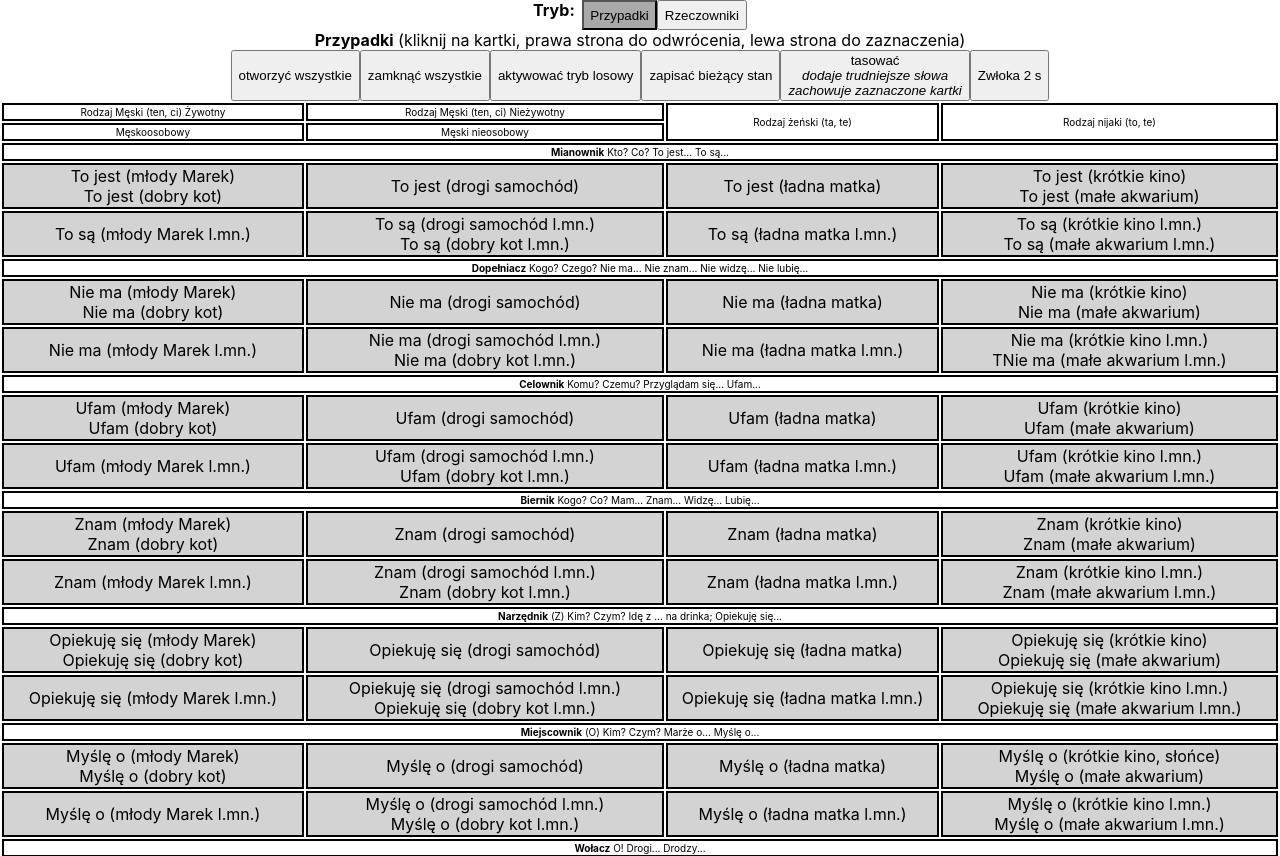
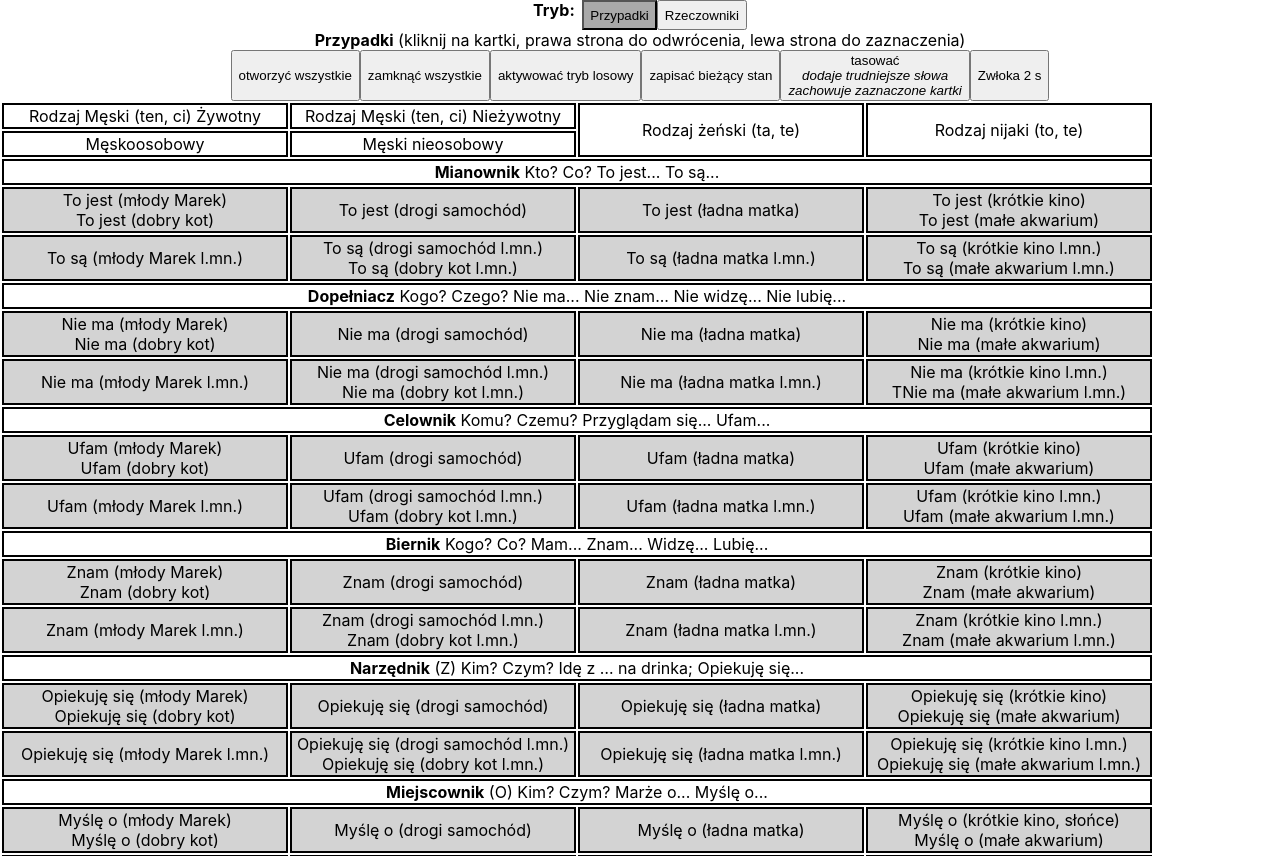
Before and after one commit to IKoshelev/polish-language-kata, a React (Create React App) app: page / in a window 1280 px wide. Shown: the top 856 px of the page. Built offline with nearby package versions, Linux system fonts and the light colour scheme.

Commit message:
Improved table scroll

```diff
--- a/src/App.css
+++ b/src/App.css
@@ -36,7 +36,7 @@ td.verb-text {
 }
 
 .cases-table thead td {
-  font-size: 10px;
+  /* font-size: 10px; */
 }
 
 .cases-buttons {
@@ -63,16 +63,17 @@ td.verb-text {
   min-height: 30px;
 }
 
-.cases-table thead tr td:first-child {
+/* .cases-table thead tr td:first-child {
   width: 40px;
-}
+} */
 
-.cases-table thead tr td:not(:first-child) {
-  width: 60px;
-}
+/* .cases-table thead tr td {
+  width: 200px;
+} */
 
 .cases-table tbody td>div {
   min-height: 20px;
+  width: 280px;
 }
 
 body {
@@ -80,7 +81,7 @@ body {
 }
 
 td.case-description {
-  font-size: 10px;
+  /* font-size: 10px; */
 }
 
 .verb-description {
--- a/src/Cases.tsx
+++ b/src/Cases.tsx
@@ -326,7 +326,7 @@ const casesSourceData: CaseSourceData[] = [
             singular: [{
                 templates: [
                     ['On jest ({verb} {noun})', 'On jest {verb} {noun}'],
-                    ['Idę z ({verb} {noun}) na drinka', 'Idę z {verb} {noun} na drinka'],
+                    ['Idę z ({verb} {noun})', 'Idę z {verb} {noun}'],
                     ['Opiekuję się ({verb} {noun})', 'Opiekuję się {verb} {noun}'],
                     ['W porównaniu z ({verb} {noun})', 'W porównaniu z {verb} {noun}']
                 ],
@@ -335,7 +335,7 @@ const casesSourceData: CaseSourceData[] = [
             }, {
                 templates: [
                     ['On jest ({verb} {noun})', 'On jest {verb} {noun}'],
-                    ['Idę z ({verb} {noun}) na drinka', 'Idę z {verb} {noun} na drinka'],
+                    ['Idę z ({verb} {noun})', 'Idę z {verb} {noun}'],
                     ['Opiekuję się ({verb} {noun})', 'Opiekuję się {verb} {noun}'],
                     ['W porównaniu z ({verb} {noun})', 'W porównaniu z {verb} {noun}']
                 ],
@@ -344,7 +344,7 @@ const casesSourceData: CaseSourceData[] = [
             }, {
                 templates: [
                     ['Ona jest ({verb} {noun})', 'Ona jest {verb} {noun}'],
-                    ['Idę z ({verb} {noun}) na drinka', 'Idę z {verb} {noun} na drinka'],
+                    ['Idę z ({verb} {noun})', 'Idę z {verb} {noun}'],
                     ['Opiekuję się ({verb} {noun})', 'Opiekuję się {verb} {noun}'],
                     ['W porównaniu z ({verb} {noun})', 'W porównaniu z {verb} {noun}']
                 ],
@@ -353,7 +353,7 @@ const casesSourceData: CaseSourceData[] = [
             }, {
                 templates: [
                     ['Ono jest ({verb} {noun})', 'Ono jest {verb} {noun}'],
-                    ['Idę z ({verb} {noun}) na drinka', 'Idę z {verb} {noun} na drinka'],
+                    ['Idę z ({verb} {noun})', 'Idę z {verb} {noun}'],
                     ['Opiekuję się ({verb} {noun})', 'Opiekuję się {verb} {noun}'],
                     ['W porównaniu z ({verb} {noun})', 'W porównaniu z {verb} {noun}']
                 ],
@@ -363,7 +363,7 @@ const casesSourceData: CaseSourceData[] = [
             plural: [{
                 templates: [
                     ['Oni są ({verb} {noun})', 'Oni są {verb} {noun}'],
-                    ['Idę z ({verb} {noun} l.mn.) na drinka', 'Idę z {verb} {noun} na drinka'],
+                    ['Idę z ({verb} {noun} l.mn.)', 'Idę z {verb} {noun}'],
                     ['Opiekuję się ({verb} {noun} l.mn.)', 'Opiekuję się {verb} {noun}'],
                     ['W porównaniu z ({verb} {noun} l.mn.)', 'W porównaniu z {verb} {noun}']
                 ],
@@ -372,7 +372,7 @@ const casesSourceData: CaseSourceData[] = [
             }, {
                 templates: [
                     ['One są ({verb} {noun})', 'One są {verb} {noun}'],
-                    ['Idę z ({verb} {noun} l.mn.) na drinka', 'Idę z {verb} {noun} na drinka'],
+                    ['Idę z ({verb} {noun} l.mn.)', 'Idę z {verb} {noun}'],
                     ['Opiekuję się ({verb} {noun} l.mn.)', 'Opiekuję się {verb} {noun}'],
                     ['W porównaniu z ({verb} {noun} l.mn.)', 'W porównaniu z {verb} {noun}']
                 ],
@@ -381,7 +381,7 @@ const casesSourceData: CaseSourceData[] = [
             }, {
                 templates: [
                     ['One są ({verb} {noun})', 'One są {verb} {noun}'],
-                    ['Idę z ({verb} {noun} l.mn.) na drinka', 'Idę z {verb} {noun} na drinka'],
+                    ['Idę z ({verb} {noun} l.mn.)', 'Idę z {verb} {noun}'],
                     ['Opiekuję się ({verb} {noun} l.mn.)', 'Opiekuję się {verb} {noun}'],
                     ['W porównaniu z ({verb} {noun} l.mn.)', 'W porównaniu z {verb} {noun}']
                 ],
@@ -390,7 +390,7 @@ const casesSourceData: CaseSourceData[] = [
             }, {
                 templates: [
                     ['One są ({verb} {noun})', 'One są {verb} {noun}'],
-                    ['Idę z ({verb} {noun} l.mn.) na drinka', 'Idę z {verb} {noun} na drinka'],
+                    ['Idę z ({verb} {noun} l.mn.)', 'Idę z {verb} {noun}'],
                     ['Opiekuję się ({verb} {noun} l.mn.)', 'Opiekuję się {verb} {noun}'],
                     ['W porównaniu z ({verb} {noun} l.mn.)', 'W porównaniu z {verb} {noun}']
                 ],
@@ -1325,7 +1325,14 @@ export function Cases() {
                     }}
                 >Zwłoka {state.timeout / 1000} s</button>
             </div>
-            <table className='cases-table' style={{ width: "100%" }}>
+            <div
+                style={{
+                    width: "100%",
+                    overflowY: 'scroll'
+
+                }}
+            >
+                <table className='cases-table' >
                     <thead>
                         <tr>
                             <td>Rodzaj Męski (ten, ci) Żywotny</td>
@@ -1347,9 +1354,15 @@ export function Cases() {
                                     className='case-description'
                                     colSpan={4}
                                 >
+                                    {/* <div
+                                        style={{
+                                            position: 'sticky',
+                                            left: 10
+                                        }}> */}
                                     <strong>{cse.name}</strong>&nbsp;
                                     {cse.question}&nbsp;
                                     {cse.use}
+                                    {/* </div> */}
                                 </td>
                             </tr>
                             <tr
@@ -1362,6 +1375,7 @@ export function Cases() {
                         </>)}
                     </tbody>
                 </table>
+            </div>
         </>
     );
 }
--- a/src/Verbs.tsx
+++ b/src/Verbs.tsx
@@ -848,6 +848,13 @@ export function Verbs() {
                 })
             }
         </div>
+        <div
+            style={{
+                width: "100%",
+                overflowY: 'scroll'
+
+            }}
+        >
             <table className='verbs-table' style={{ width: "100%" }}>
                 <thead>
                     {
@@ -903,5 +910,6 @@ export function Verbs() {
                         )}
                 </tbody>
             </table>
+        </div>
     </>;
 }
```
Lines whose indentation alone changed are shown as unchanged.
